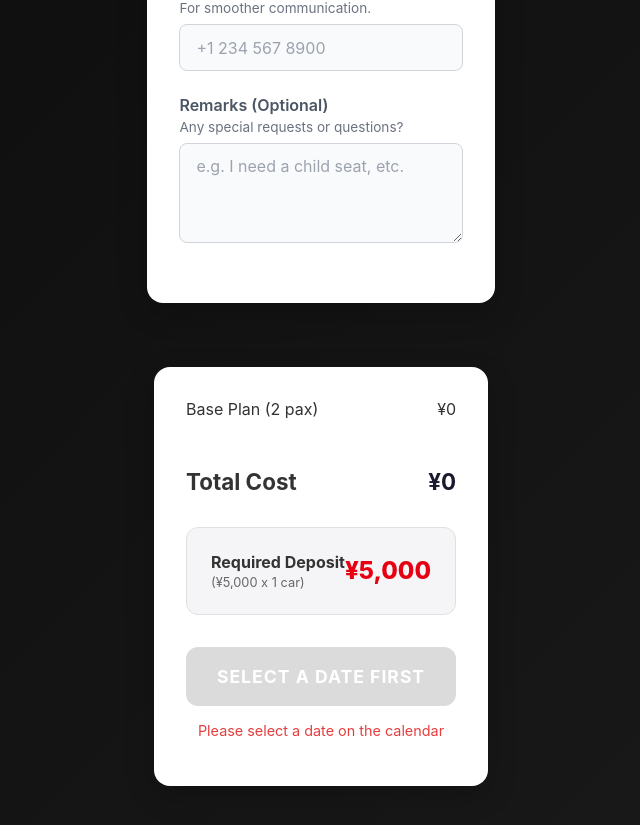
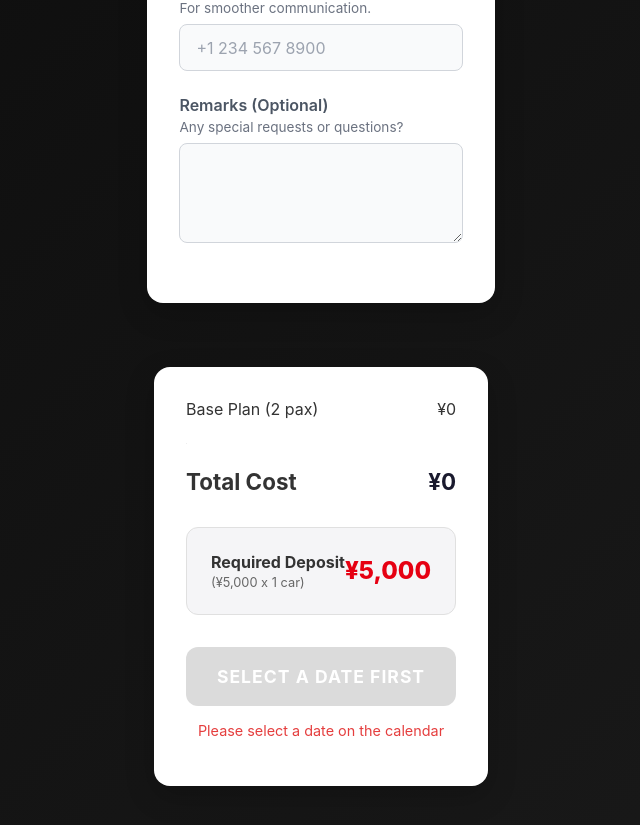
Before and after one commit to kazuosomeya-wq/daikoku, a React (Vite) app: page / in a window 1280 px wide. Shown: the part 2375-3200 px from the top of the page, without its empty margins (319-959 px from the left). Built offline with nearby package versions, Linux system fonts and the light colour scheme; no server answers; the database is empty.

Commit message:
style: remove placeholder from remarks field

```diff
--- a/src/components/GuestInfo.jsx
+++ b/src/components/GuestInfo.jsx
@@ -87,7 +87,6 @@ const GuestInfo = ({ formData, onChange }) => {
                     name="remarks"
                     value={formData.remarks || ''}
                     onChange={handleChange}
-                    placeholder="e.g. I need a child seat, etc."
                     rows="3"
                 />
             </div>
```
